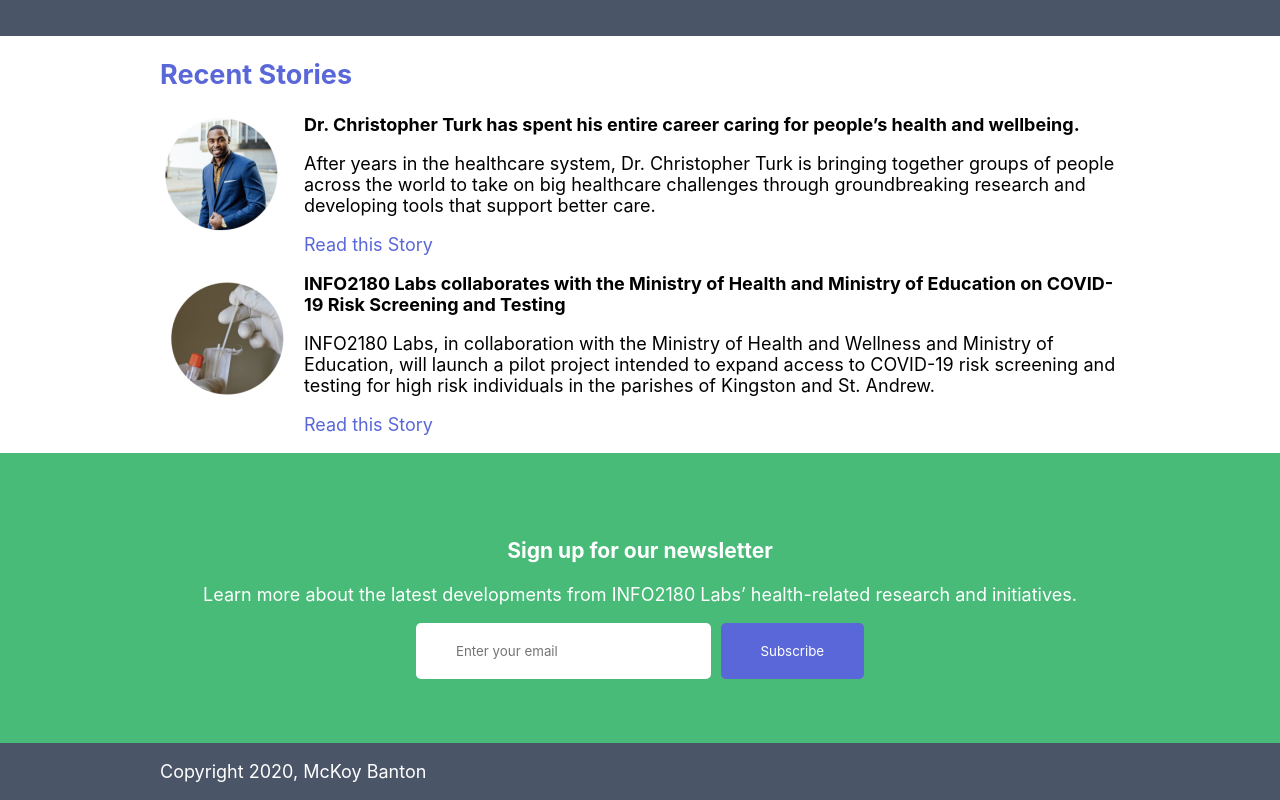
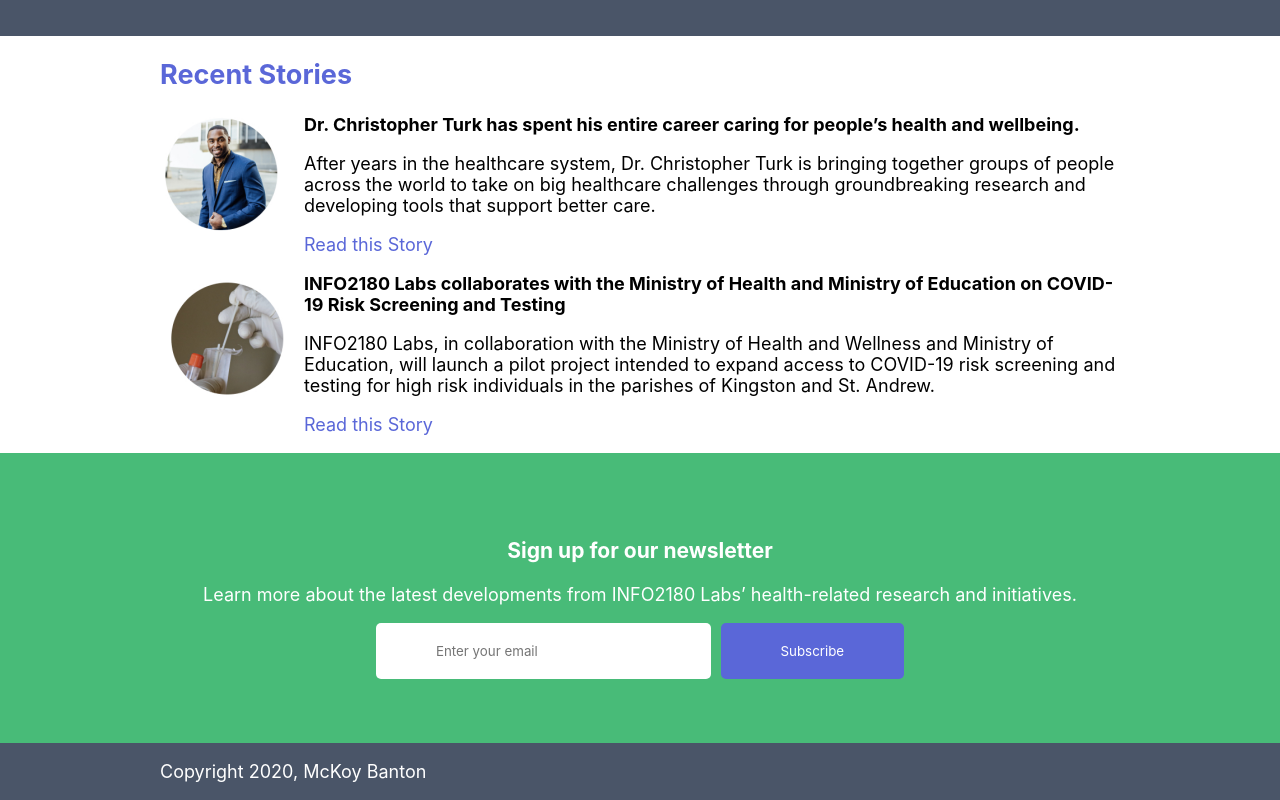
Before and after one commit to McKoy-Banton/info2180-project1, a plain HTML site: page index.html in a window 1280 px wide. Shown: the part 1180-1980 px from the top of the page. Drawn offline with Linux system fonts and the light colour scheme.

Commit message:
Edited the syles file

```diff
--- a/styles.css
+++ b/styles.css
@@ -178,7 +178,7 @@
     Arial, "Noto Sans", sans-serif;
     border:none;
     border-radius: 5px;
-    padding:0px 40px 0px 40px;
+    padding:0px 60px 0px 60px;
 }
 .newsletter .container form
 {
@@ -195,7 +195,7 @@
     Arial, "Noto Sans", sans-serif;
     border-radius: 5px;
     border: none;
-    padding: 20px 40px 20px 40px;
+    padding: 20px 60px 20px 60px;
 }
 
 /*FOOTER*/
```
